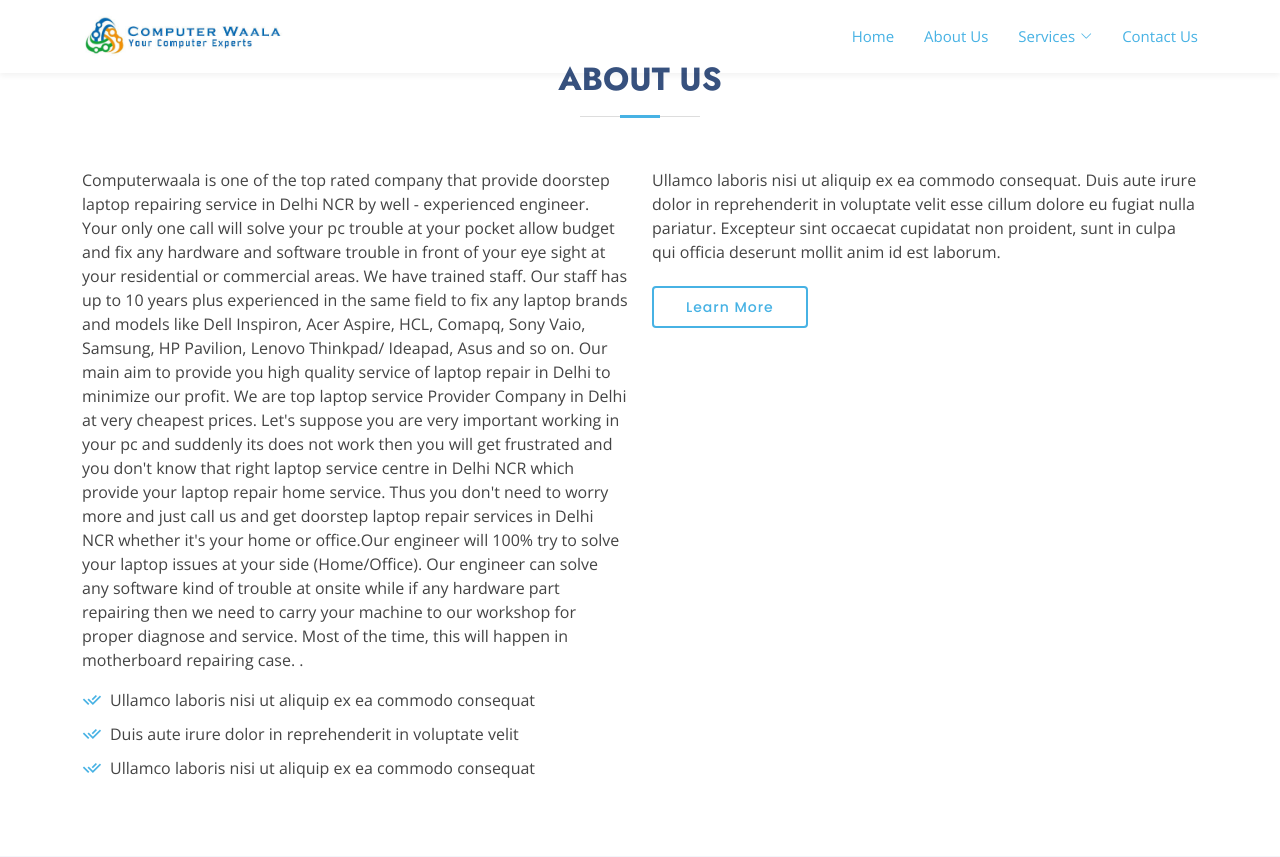
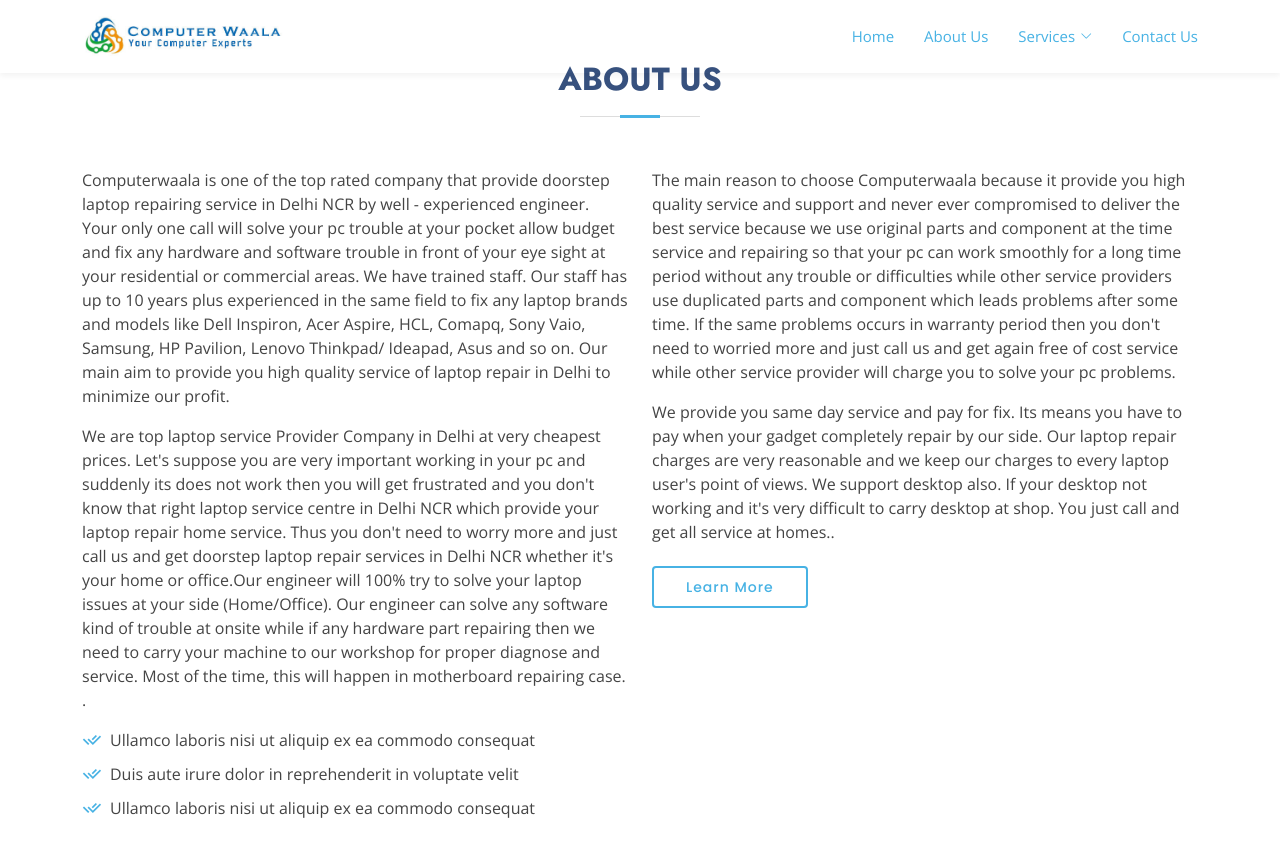
Before and after one commit to ProgrammerNomad/computerwaala, a Jekyll site: the page built from pages/about.html, in a window 1280 px wide and 900 px high. Shown: the top 857 px of the window. Built offline with Jekyll 4.4.1, drawn with Linux system fonts in a browser that asks for light colours.

Commit message:
about us Updated

```diff
--- a/pages/about.html
+++ b/pages/about.html
@@ -19,8 +19,15 @@
         <div class="row content">
           <div class="col-lg-6">
             <p>
-              Computerwaala is one of the top rated company that provide doorstep laptop repairing service in Delhi NCR by well - experienced engineer. Your only one call will solve your pc trouble at your pocket allow budget and fix any hardware and software trouble in front of your eye sight at your residential or commercial areas. We have trained staff. Our staff has up to 10 years plus experienced in the same field to fix any laptop brands and models like Dell Inspiron, Acer Aspire, HCL, Comapq, Sony Vaio, Samsung, HP Pavilion, Lenovo Thinkpad/ Ideapad, Asus and so on. Our main aim to provide you high quality service of laptop repair in Delhi to minimize our profit.
-              We are top laptop service Provider Company in Delhi at very cheapest prices. Let's suppose you are very important working in your pc and suddenly its does not work then you will get frustrated and you don't know that right laptop service centre in Delhi NCR which provide your laptop repair home service. Thus you don't need to worry more and just call us and get doorstep laptop repair services in Delhi NCR whether it's your home or office.Our engineer will 100% try to solve your laptop issues at your side (Home/Office). Our engineer can solve any software kind of trouble at onsite while if any hardware part repairing then we need to carry your machine to our workshop for proper diagnose and service. Most of the time, this will happen in motherboard repairing case. .
+              Computerwaala is one of the top rated company that provide doorstep laptop repairing service in Delhi NCR by well - experienced engineer.
+              Your only one call will solve your pc trouble at your pocket allow budget and fix any hardware and software trouble in front of your eye sight at your residential or commercial areas.
+              We have trained staff. Our staff has up to 10 years plus experienced in the same field to fix any laptop brands and models like Dell Inspiron, Acer Aspire, HCL, Comapq, Sony Vaio, Samsung, HP Pavilion, Lenovo Thinkpad/ Ideapad, Asus and so on.
+              Our main aim to provide you high quality service of laptop repair in Delhi to minimize our profit.
+            </p>
+
+              <p>We are top laptop service Provider Company in Delhi at very cheapest prices. Let's suppose you are very important working in your pc and suddenly its does not work then you will get frustrated and you don't know that right laptop service centre in Delhi NCR which provide your laptop repair home service.
+              Thus you don't need to worry more and just call us and get doorstep laptop repair services in Delhi NCR whether it's your home or office.Our engineer will 100% try to solve your laptop issues at your side (Home/Office).
+              Our engineer can solve any software kind of trouble at onsite while if any hardware part repairing then we need to carry your machine to our workshop for proper diagnose and service. Most of the time, this will happen in motherboard repairing case. .
             </p>
             <ul>
               <li><i class="ri-check-double-line"></i> Ullamco laboris nisi ut aliquip ex ea commodo consequat</li>
@@ -30,9 +37,17 @@
           </div>
           <div class="col-lg-6 pt-4 pt-lg-0">
             <p>
-              Ullamco laboris nisi ut aliquip ex ea commodo consequat. Duis aute irure dolor in reprehenderit in voluptate
-              velit esse cillum dolore eu fugiat nulla pariatur. Excepteur sint occaecat cupidatat non proident, sunt in
-              culpa qui officia deserunt mollit anim id est laborum.
+              The main reason to choose Computerwaala because it provide you high quality service and support and never ever compromised to deliver the best service because we use original parts and component at the time service and repairing so that
+              your pc can work smoothly for a long time period without any trouble or difficulties while other service providers use duplicated parts and component which leads problems after some time.
+              If the same problems occurs in warranty period then you don't need to worried more and just call us and get again free of cost service while other service provider will charge you to solve your pc problems.
+            </p>
+
+            <p>
+              We provide you same day service and pay for fix. Its means you have to pay when your gadget completely repair by our side.
+              Our laptop repair charges are very reasonable and we keep our charges to every laptop user's point of views. We support desktop also.
+              If your desktop not working and it's very difficult to carry desktop at shop.
+              You just call and get all service at homes..
+
             </p>
             <a href="#" class="btn-learn-more">Learn More</a>
           </div>
```
